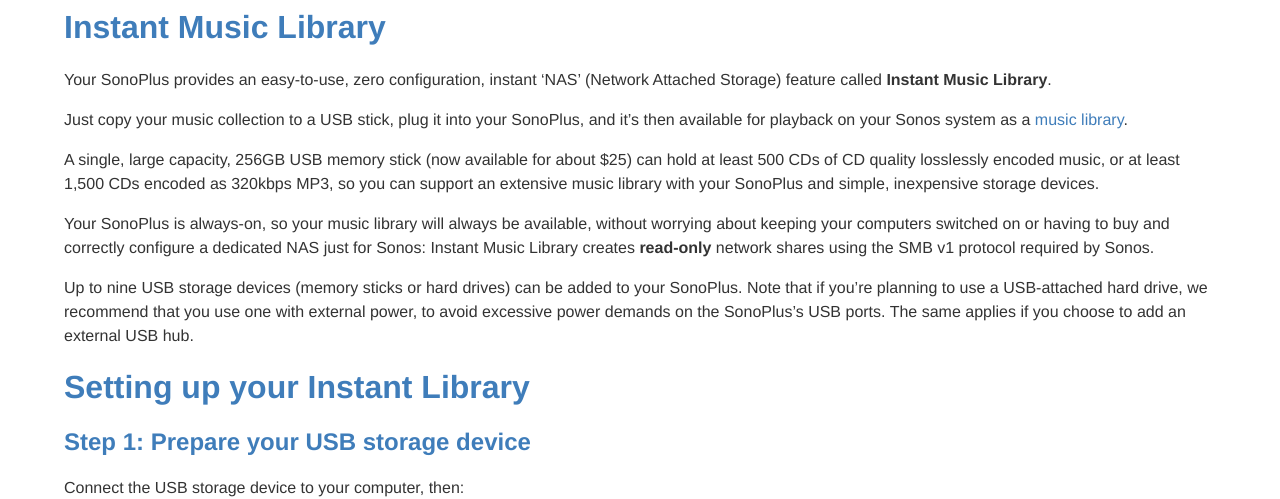
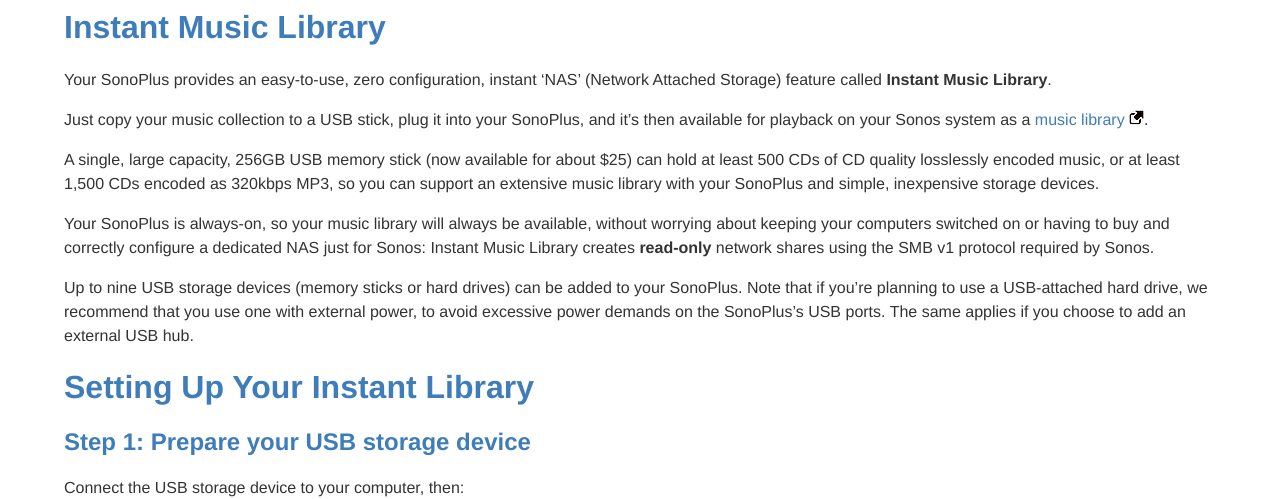
Before and after one commit to avantrec/avantrec.github.io, a Jekyll site: the page built from sonoplus/instantlibrary.md, in a window 1280 px wide. Shown: the part 200-699 px from the top of the page. Built offline with Jekyll 4.4.1, drawn with Linux system fonts in a browser that asks for light colours.

Commit message:
Add external link indicator icon.

```diff
--- a/sonoplus/instantlibrary.md
+++ b/sonoplus/instantlibrary.md
@@ -7,7 +7,7 @@
 
 Your SonoPlus provides an easy-to-use, zero configuration, instant 'NAS' (Network Attached Storage) feature called **Instant Music Library**.
 
-Just copy your music collection to a USB stick, plug it into your SonoPlus, and it's then available for playback on your Sonos system as a [music library](https://support.sonos.com/s/article/257).
+Just copy your music collection to a USB stick, plug it into your SonoPlus, and it's then available for playback on your Sonos system as a [music library](https://support.sonos.com/s/article/257) ![SonoPlus](/images/external_link.png).
 
 A single, large capacity, 256GB USB memory stick (now available for about $25) can hold at least 500 CDs of CD quality losslessly encoded music, or at least 1,500 CDs encoded as 320kbps MP3, so you can support an extensive music library with your SonoPlus and simple, inexpensive storage devices.
 
@@ -15,7 +15,7 @@
 
 Up to nine USB storage devices (memory sticks or hard drives) can be added to your SonoPlus. Note that if you're planning to use a USB-attached hard drive, we recommend that you use one with external power, to avoid excessive power demands on the SonoPlus's USB ports. The same applies if you choose to add an external USB hub.
 
-# Setting up your Instant Library
+# Setting Up Your Instant Library
 
 ## Step 1: Prepare your USB storage device
 
```
Also changed, not shown: images/external_link.png (added).
